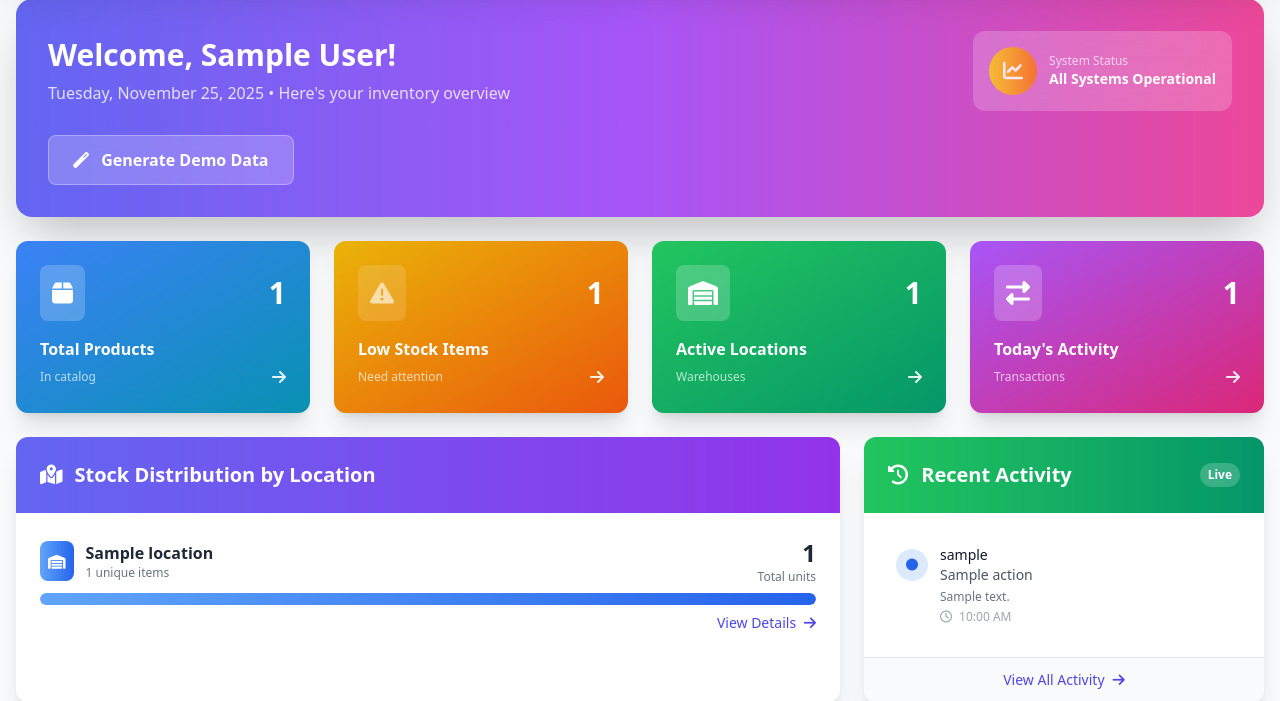
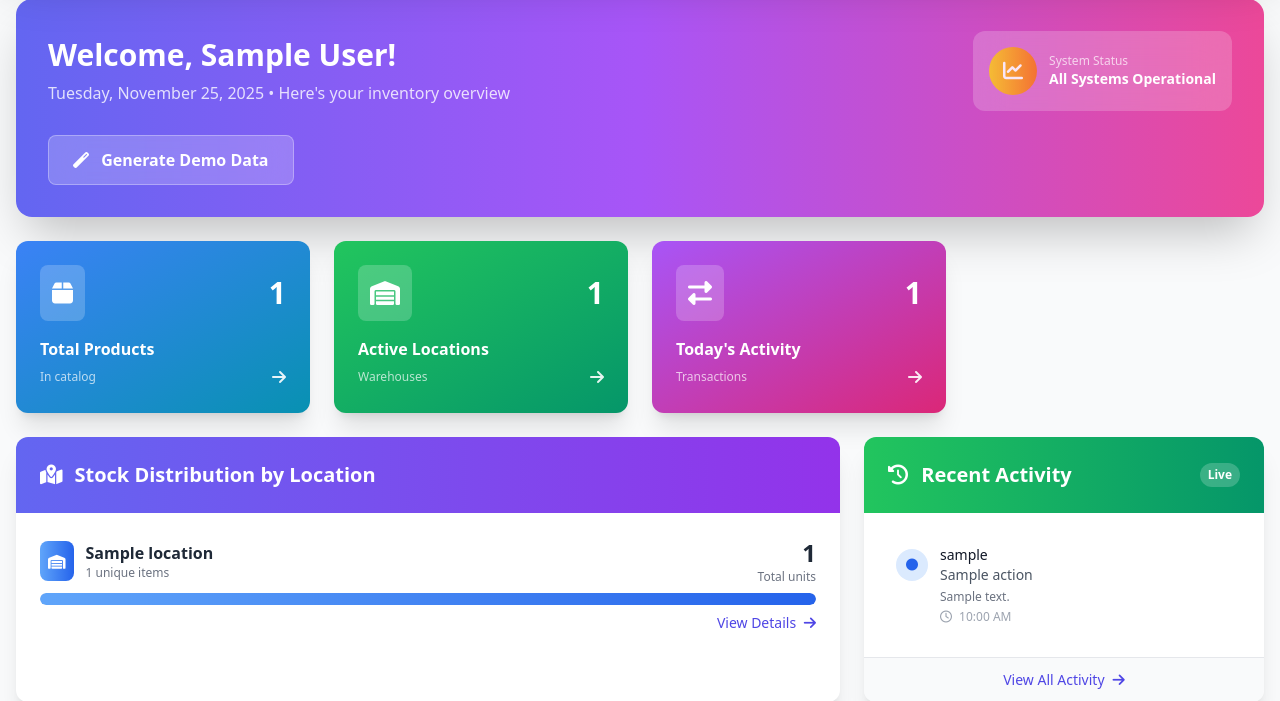
Before and after one commit to bastolasuraj/handsims, a PHP site: the page made by app/views/dashboard/index.php in a window 1280 px wide. Shown: the part 129-830 px from the top of the page. Run offline with PHP 8.4, Linux system fonts and the light colour scheme; the visitor is signed in with stand-in values (Sample User, id 1); the template is opened without the code that fills it: most values are stand-ins (such as "Sample title", 1, 10 or a date in 2020); some libraries are stand-ins or nearby versions.

Commit message:
Fix: Remove low stock items statistics card from dashboard

```diff
--- a/app/views/dashboard/index.php
+++ b/app/views/dashboard/index.php
@@ -101,22 +101,7 @@
             </div>
         </div>
 
-        <!-- Low Stock Alert -->
-        <div class="stat-card bg-gradient-to-br from-yellow-500 to-orange-600 rounded-xl shadow-xl p-6 text-white slide-up" style="animation-delay: 0.2s">
-            <div class="flex items-center justify-between mb-4">
-                <div class="bg-white/20 p-3 rounded-lg animate-pulse">
-                    <i class="fas fa-exclamation-triangle text-2xl"></i>
-                </div>
-                <span class="text-3xl font-bold"><?php echo count($low_stock_items); ?></span>
-            </div>
-            <h3 class="font-semibold mb-1">Low Stock Items</h3>
-            <div class="flex items-center justify-between">
-                <span class="text-xs text-white/70">Need attention</span>
-                <a href="<?php echo APP_URL; ?>/stock/in-stock?filter=low_stock" class="text-white/90 hover:text-white transition-colors">
-                    <i class="fas fa-arrow-right"></i>
-                </a>
-            </div>
-        </div>
+
 
         <!-- Active Locations -->
         <div class="stat-card bg-gradient-to-br from-green-500 to-emerald-600 rounded-xl shadow-xl p-6 text-white slide-up" style="animation-delay: 0.3s">
```
